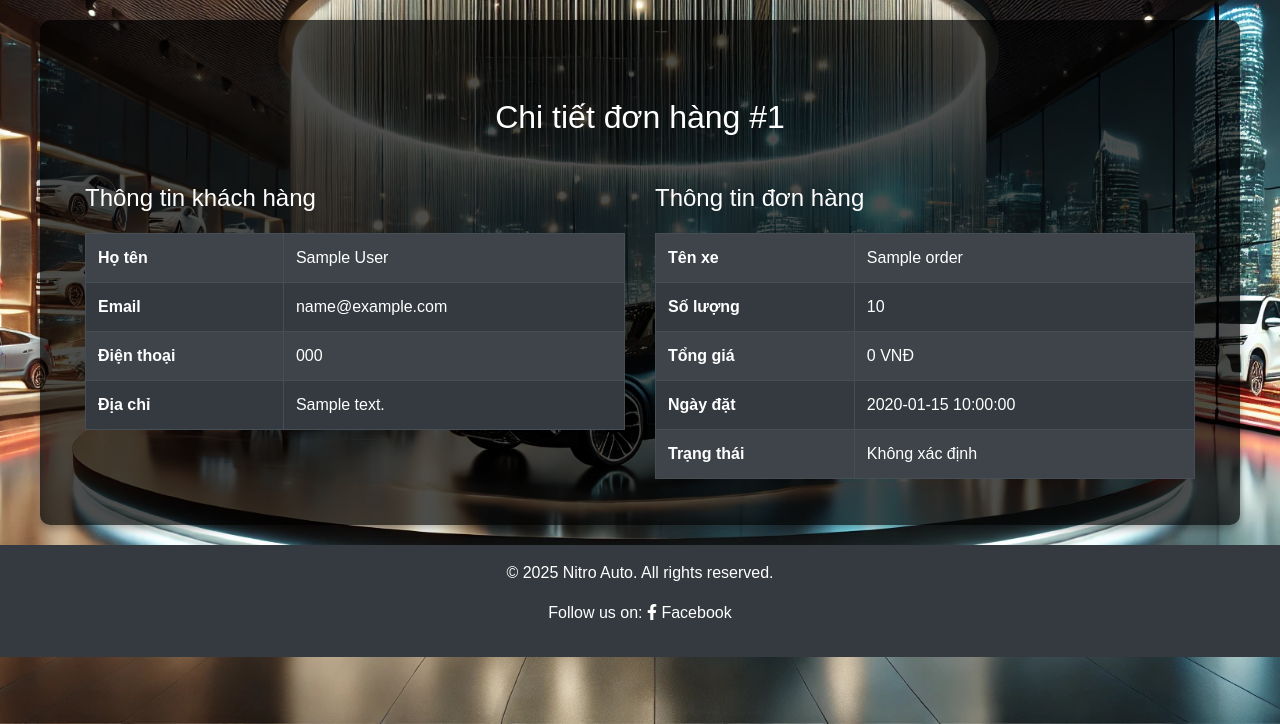
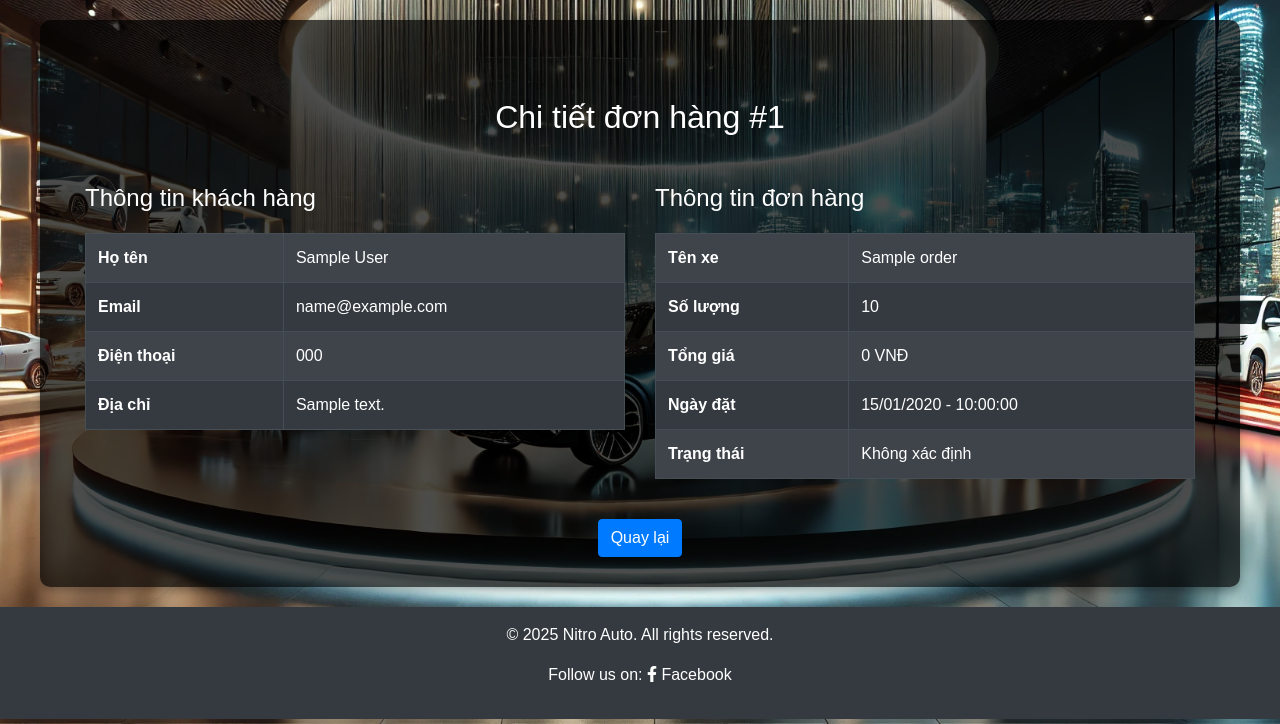
Before and after one commit to NguyenHau-IT/NitroAuto, a PHP site: template app/views/orders/order_detail.php in a window 1280 px wide. Shown: the part 76-800 px from the top of the page. Run offline with PHP 8.4, Linux system fonts and the light colour scheme; the template is opened without the code that fills it: most values are stand-ins (such as "Sample title", 1, 10 or a date in 2020); some libraries are stand-ins or nearby versions.

Commit message:
Update order_detail.php

```diff
--- a/app/views/orders/order_detail.php
+++ b/app/views/orders/order_detail.php
@@ -44,7 +44,7 @@
                         </tr>
                         <tr>
                             <th scope="row">Ngày đặt</th>
-                            <td><?= $order['order_date'] ?></td>
+                            <td><?= date('d/m/Y - H:i:s', strtotime($order['order_date'])) ?></td>
                         </tr>
                         <tr>
                             <th scope="row">Trạng thái</th>
@@ -77,6 +77,9 @@
             </div>
         </div>
     </div>
+    <div class="text-center mt-4">
+        <a href="/user_orders" class="btn btn-primary">Quay lại</a>
+    </div>
 </div>
 <?php require_once __DIR__ . '/../../../includes/footer.php'; ?>
 <style>
```
